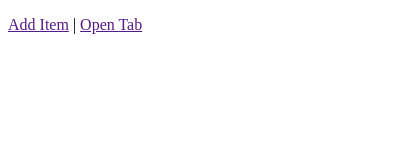
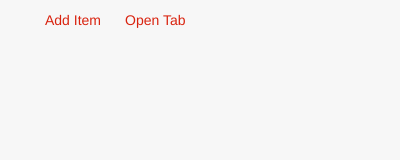
Before and after one commit to W-General/cheaper-plz, a browser extension: page app/popup.html in a window 400 px wide. Drawn offline with Linux system fonts and the light colour scheme.

Commit message:
Improved style for pop-up

```diff
--- a/app/popup.html
+++ b/app/popup.html
@@ -3,6 +3,7 @@
   <head>
     <meta charset="utf-8">
     <title>Cheaper Plz!</title>
+    <link rel="stylesheet" href="styles/themed-bootstrap.css">
     <link rel="stylesheet" href="styles/main.css">
 
     <script src="scripts/angular.min.js"></script>
@@ -10,19 +11,24 @@
     <script src="scripts/chromeApp.js"></script>
   </head>
   <body ng-csp ng-app="cheaperApp">
-
-    <div ng-controller="MainCtrl">
+    <div class="span5" ng-controller="MainCtrl">
+      <ul></ul>
       <ul>
-        <li ng-repeat="item in items">
+      <div class="row">
+        <div class="span1"><a href ng-click="scrape()">Add Item</a></div>
+        <div class="span3"><a href ng-click="openTab()">Open Tab</a></div>
+      </div>
+      </ul>
+      <ul>
+        <div class="row" ng-repeat="item in items">
+          <div class="span1">{{item.price}}</div>
+          <div class="span3">
           <a href="{{item.url}}" target="_blank">
-            {{item.price}} {{item.name}}
+            {{item.name}}
           </a>
-        </li>
+          </div>
+        </div>
       </ul>
-
-      <a href ng-click="scrape()">Add Item</a>
-      | <a href ng-click="openTab()">Open Tab</a>
     </div>
-
   </body>
 </html>
```
